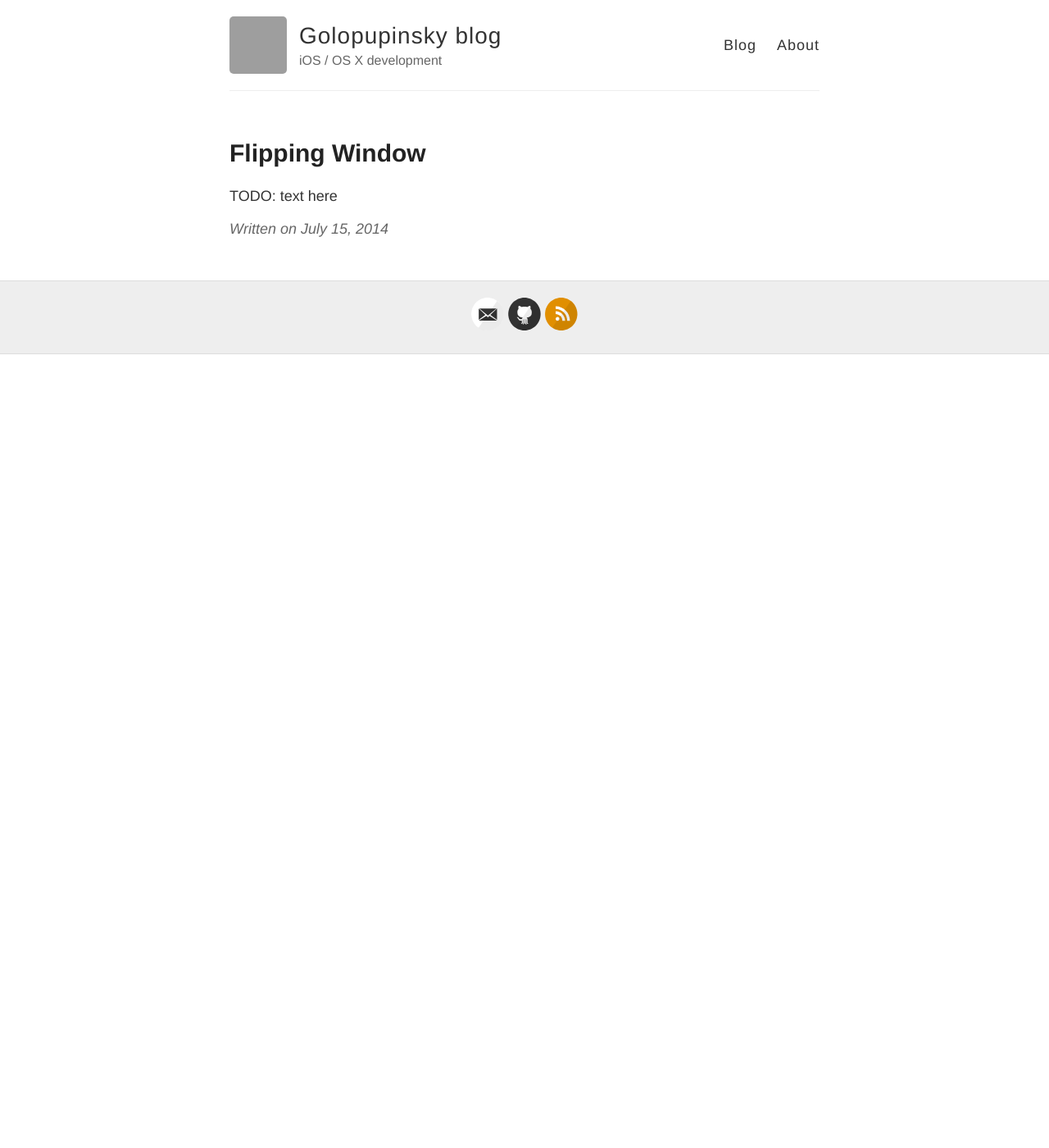
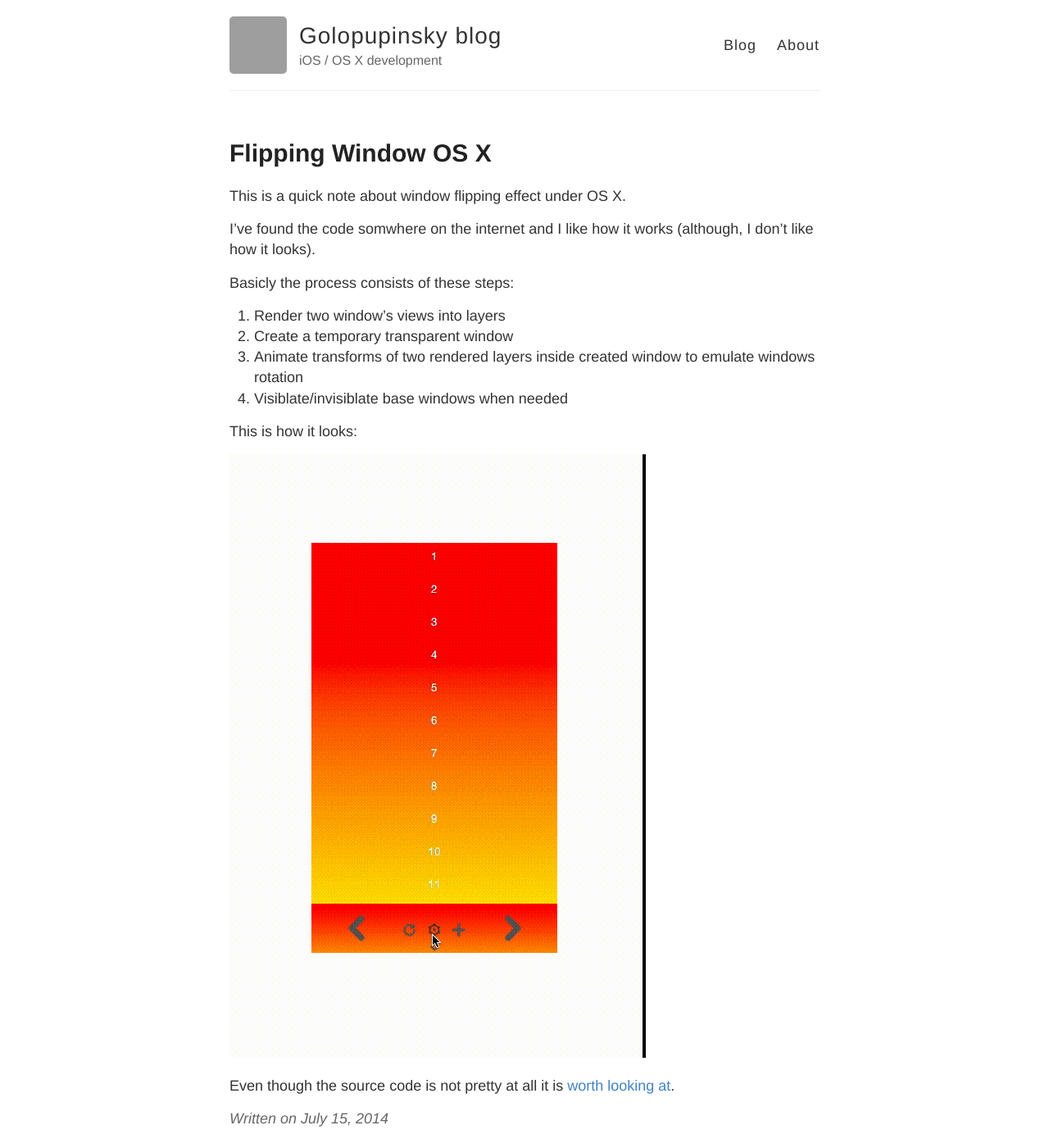
Before and after one commit to golopupinsky/golopupinsky.github.io, a Jekyll site: the page built from _posts/2014-7-15-Flipping-Window.md, in a window 1280 px wide and 1400 px high. Shown: the whole window at 82% size. Built offline with Jekyll 4.4.1, drawn with Linux system fonts in a browser that asks for light colours; grey boxes are pictures that could not be loaded.

Commit message:
Flipping window post + flipping gif

```diff
--- a/_posts/2014-7-15-Flipping-Window.md
+++ b/_posts/2014-7-15-Flipping-Window.md
@@ -1,5 +1,20 @@
 ---
 layout: post
-title: Flipping Window
+title: Flipping Window OS X
 ---
-TODO: text here
+This is a quick note about window flipping effect under OS X.
+
+I've found the code somwhere on the internet and I like how it works (although, I don't like how it looks).
+
+Basicly the process consists of these steps:
+
+1. Render two window's views into layers
+2. Create a temporary transparent window
+3. Animate transforms of two rendered layers inside created window to emulate windows rotation
+4. Visiblate/invisiblate base windows when needed
+
+This is how it looks:
+
+![]({{ site.baseurl }}/images/window-flip.gif)
+
+Even though the source code is not pretty at all it is [worth looking at](https://github.com/golopupinsky/NSWindow-flip-demo).
```
Also changed, not shown: images/window-flip.gif (added).
